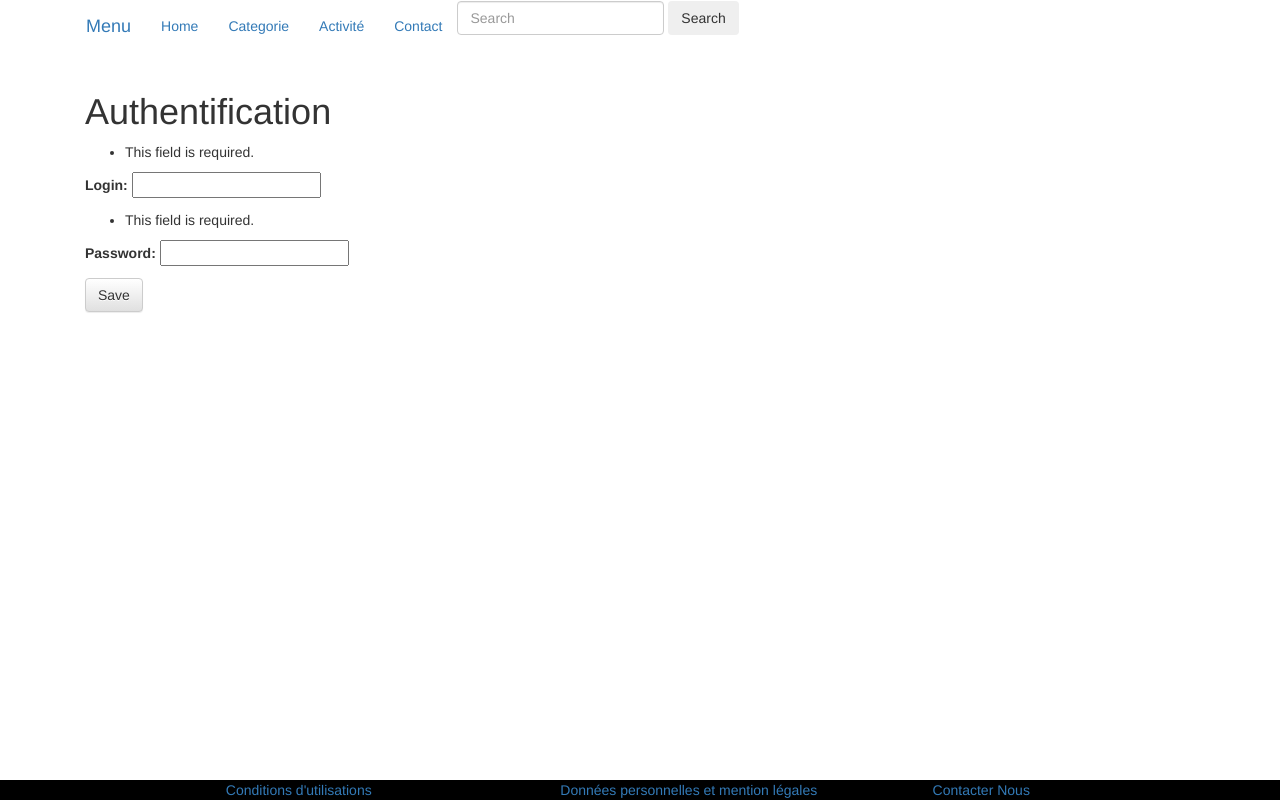
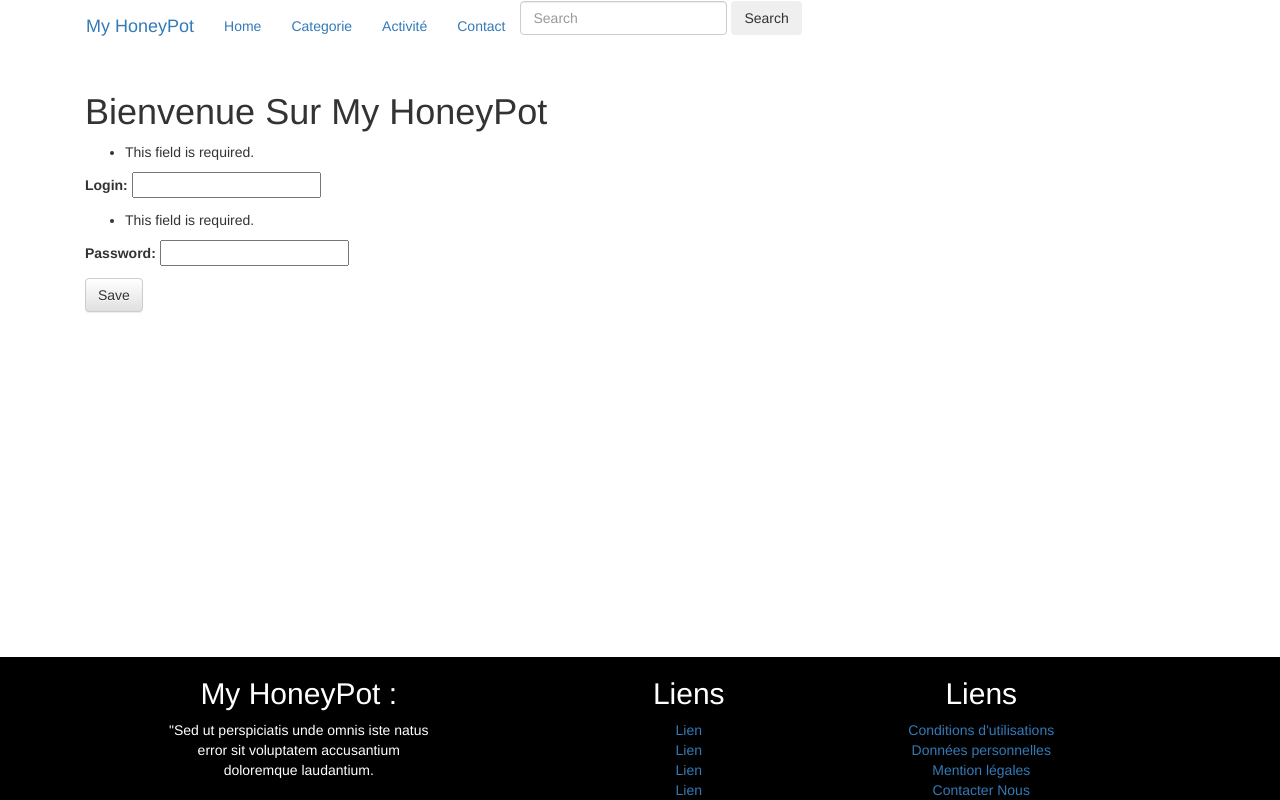
Before and after one commit to Davy971/ua-m2-ec903-django-honey-pot, a Django app: page /honeypot/login/ in a window 1280 px wide. Run offline with Django 3.2, Linux system fonts and the light colour scheme; some libraries are stand-ins or nearby versions.

Commit message:
Avant installation de crispy form

```diff
--- a/honeypot/templates/honeypot/base.html
+++ b/honeypot/templates/honeypot/base.html
@@ -15,8 +15,9 @@
     </head>
     <body>
       <div class="container">
+
               <nav class="navbar navbar-light bg-faded">
-              <a class="navbar-brand" href="#">Menu</a>
+              <a class="navbar-brand" href="{% url 'honeypot_accueil' %}">My HoneyPot</a>
               <ul class="nav navbar-nav">
                 <li class="nav-item active">
                   <a class="nav-link" href="#">Home <span class="sr-only">(current)</span></a>
@@ -63,9 +64,22 @@
               <div class="footer">
                 <div class="container">
                   <div class="row">
-                    <a class="col-lg-3 col-lg-offset-1" href="#">Conditions d'utilisations</a>
-                    <a class="col-lg-3 col-lg-offset-1" href="#">Données personnelles et mention légales</a>
-                    <a class="col-lg-3" href="{% url 'honeypot_contact' %}"> Contacter Nous </a>
+                    <div class="col-lg-3 col-lg-offset-1"><h2>My HoneyPot :</h2>
+                    <p>"Sed ut perspiciatis unde omnis iste natus error sit voluptatem accusantium doloremque laudantium.
+
+                    </p>
+                  </div>
+                  <div class="col-lg-3 col-lg-offset-1"> <h2> Liens</h2>
+                    <a href="#"> Lien </a><br/>
+                    <a href="#"> Lien </a><br/>
+                    <a href="#"> Lien </a><br/>
+                    <a href="#"> Lien </a>
+                  </div>
+                  <div class="col-lg-3"><h2> Liens </h2>
+                    <a href="{% url 'honeypot_condition' %}">Conditions d'utilisations</a><br/>
+                    <a href="{% url 'honeypot_dnsPerso' %}">Données personnelles</a><br/>
+                    <a href="{% url 'honeypot_mention' %}">Mention légales</a><br/>
+                    <a href="{% url 'honeypot_contact' %}"> Contacter Nous </a>
                   </div>
                 </div>
               </div>
--- a/honeypot/templates/honeypot/login.html
+++ b/honeypot/templates/honeypot/login.html
@@ -3,8 +3,8 @@
 
 
 
-      <h1>Authentification</h1>
-      <form method="POST" class="post-form">{% csrf_token %}
+      <h1>Bienvenue Sur My HoneyPot</h1>
+      <form method="POST" class="post-form">
           {{ form.as_p }}
           <button type="submit" class="save btn btn-default">Save</button>
       </form>
--- a/honeypot/templates/honeypot/redir.html
+++ b/honeypot/templates/honeypot/redir.html
@@ -1,4 +1,6 @@
 {% extends 'honeypot/base.html' %}
 {% block content %}
-<h1>Désole Vous n'avez pas pu être identifié dans la Base de données.</h1>
+<h1>Désole une erreur c'est produite empechant le traitement de votre demande.</h1>
+<br/>
+<h2>This is a Trap !!!!!</h2>
 {% endblock %}
--- a/honeypot/urls.py
+++ b/honeypot/urls.py
@@ -2,7 +2,12 @@
 from . import views
 
 urlpatterns = [
-    path('login/',views.login),
+    path('login/',views.login,name='honeypot_accueil'),
     path('redir/',views.redir),
     path('contact/',views.contacter,name='honeypot_contact'),
+    path('mention/',views.mention,name='honeypot_mention'),
+    path('donnees/',views.dnsPerso,name='honeypot_dnsPerso'),
+    path('condition/',views.condition,name='honeypot_condition'),
+
+
 ]
--- a/honeypot/views.py
+++ b/honeypot/views.py
@@ -29,3 +29,15 @@
 
 def redir(request):
 	return render (request,'honeypot/redir.html')
+
+def mention(request):
+	title="Mention Légale"
+	return render(request,'honeypot/paper.html',{'title':title})
+
+def  dnsPerso(request):
+	title="Données Personnelles"
+	return render(request,'honeypot/paper.html',{'title':title})
+
+def condition(request):
+	title="Condition d'utilisations"
+	return render(request,'honeypot/paper.html',{'title':title})
```
Also changed, not shown: honeypot/templates/honeypot/paper.html (added, +18 -0 lines).
